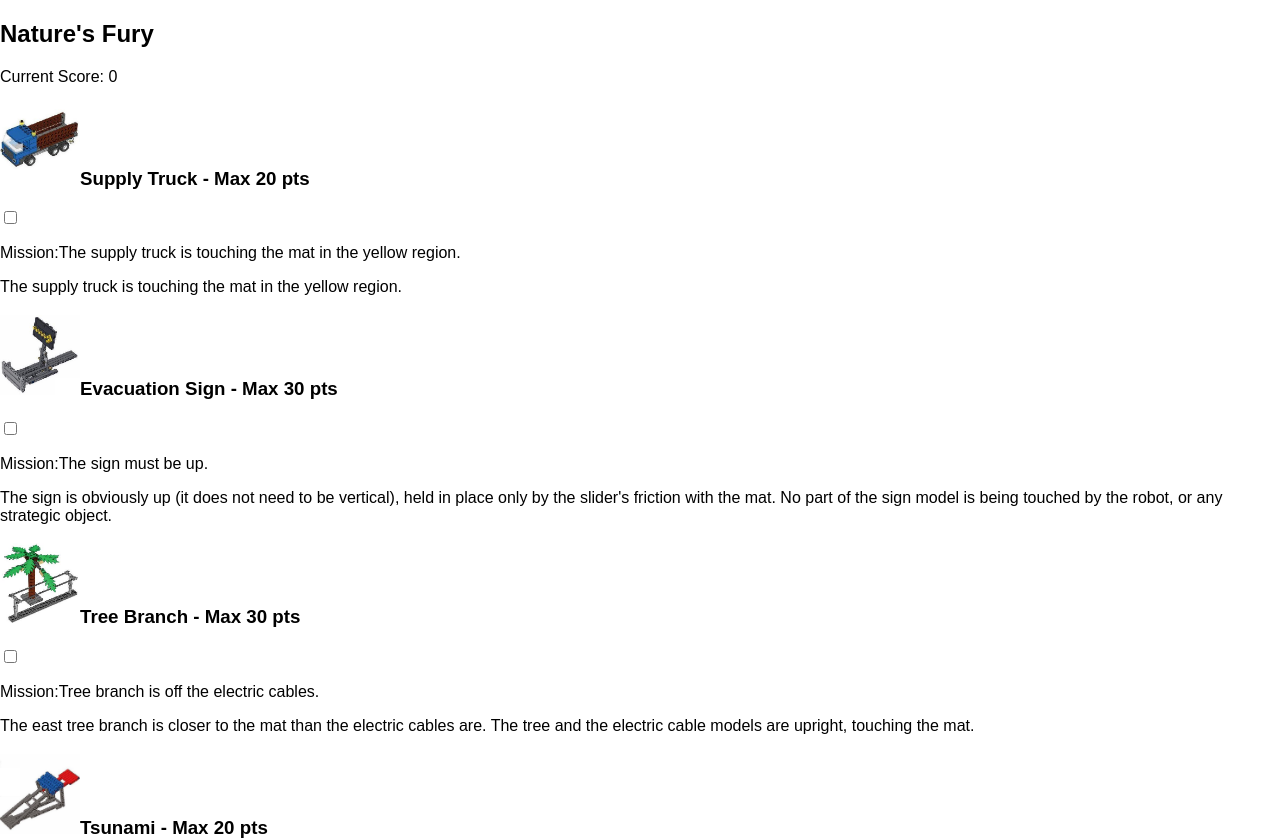
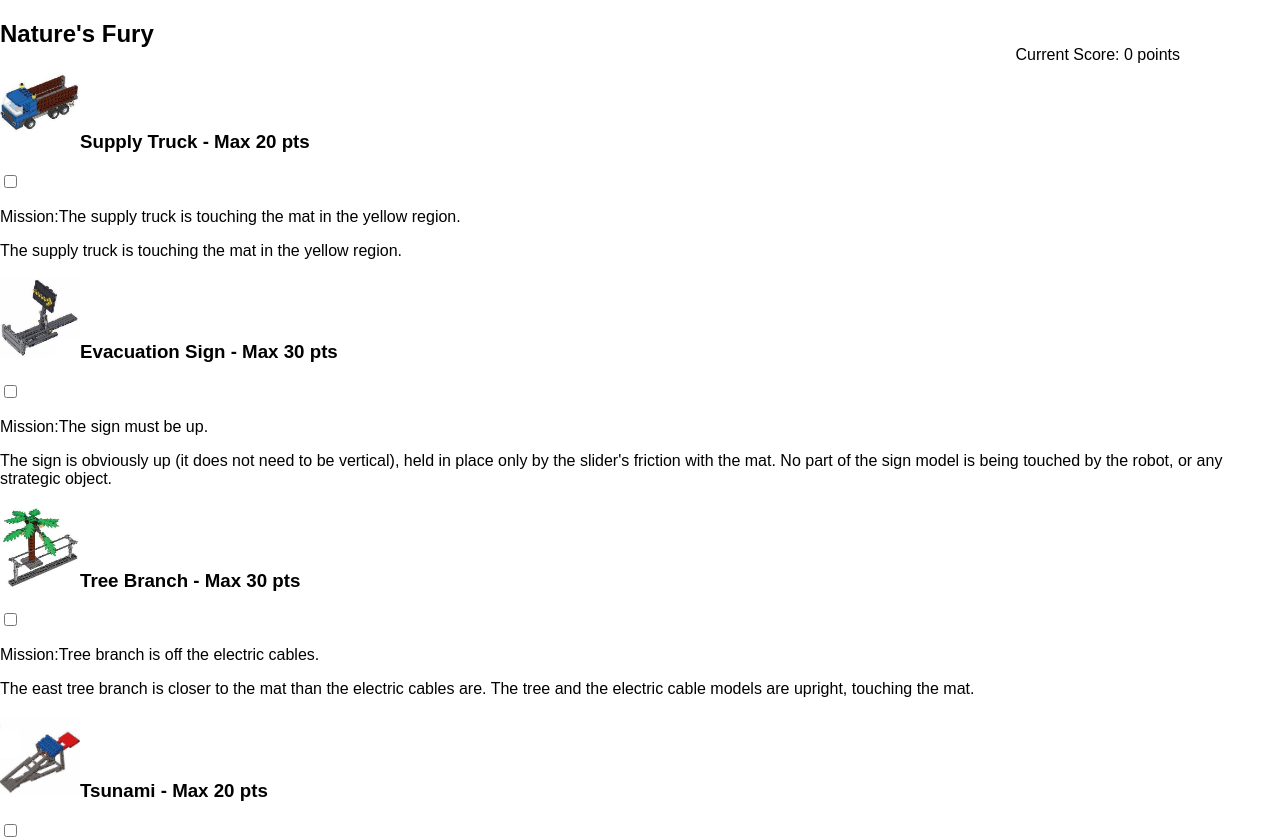
Before and after one commit to mxmoss/FLLCalculator, a React (Create React App) app: page / in a window 1280 px wide. Shown: the top 840 px of the page. Built offline with nearby package versions, Linux system fonts and the light colour scheme.

Commit message:
Format score
Float the score in the upper right corner

```diff
--- a/src/FLL2013Calc.js
+++ b/src/FLL2013Calc.js
@@ -99,8 +99,13 @@ function ChallengeList(props) {
 }
 
 function CurrentScore(props){
-  return  <p>Current Score: {props.curScore}</p>
+  return(
+    <div style={{position: 'fixed', top: '30px', right:'100px'}}>
+      <p>Current Score: {props.curScore} points</p>
+    </div>
+  )
 }
+
 
 class FLL2013ChallengeCalc extends Component {
   constructor(props) {
```
